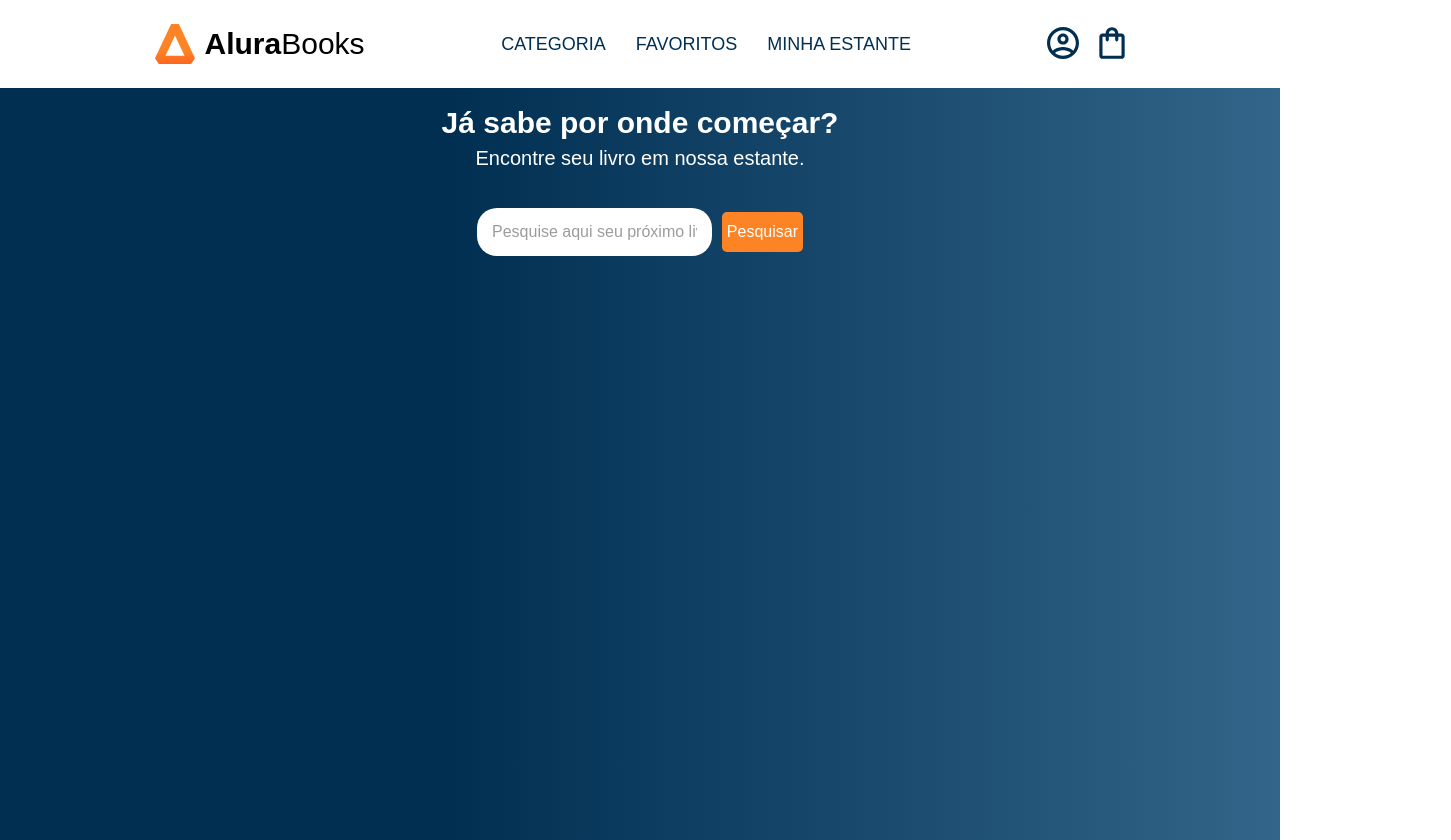
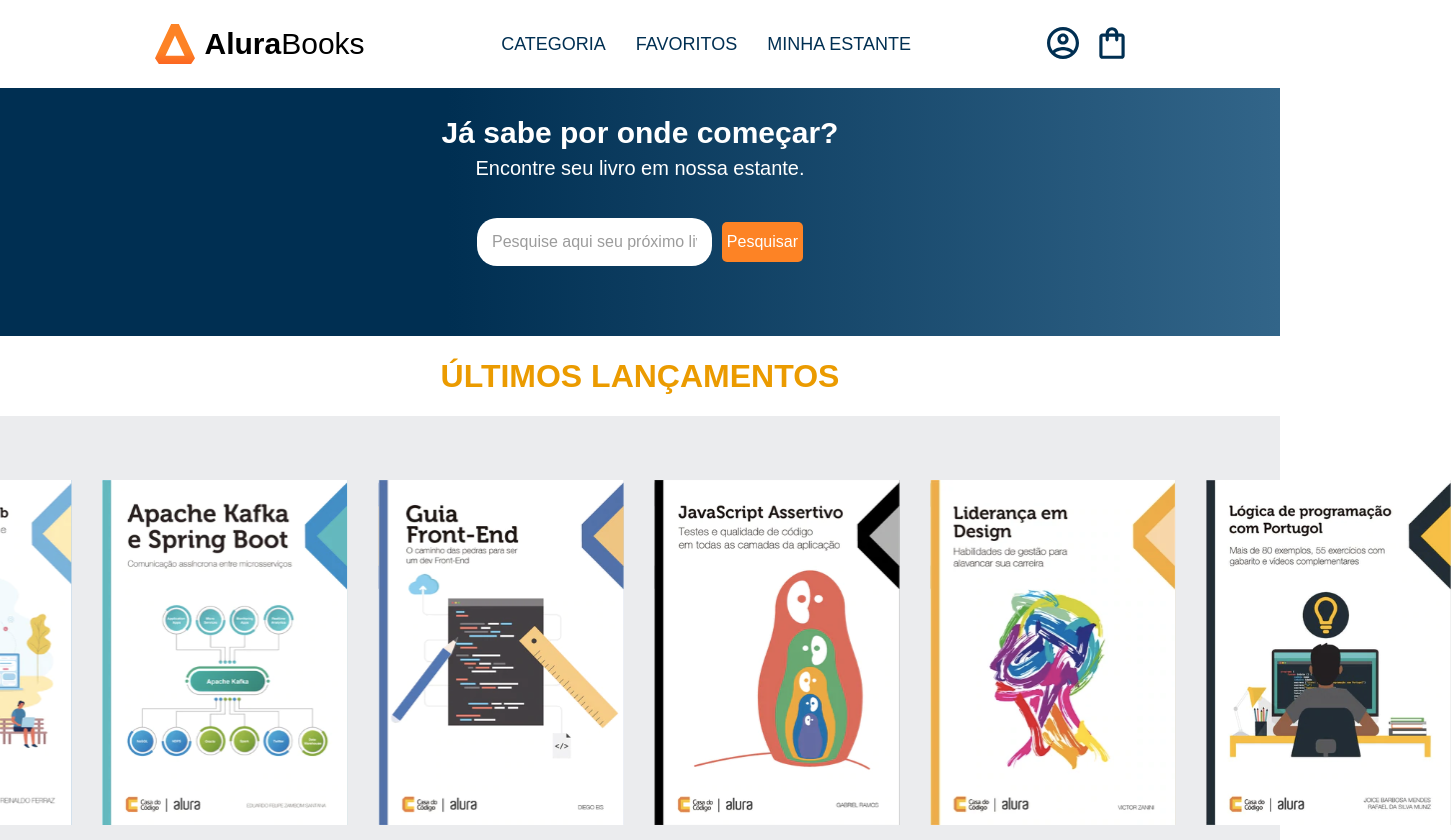
Before and after one commit to marcelypcosta/alura-books, a React (Create React App) app: page / in a window 1280 px wide. Shown: the top 840 px of the page, 1451 px wide, since content can reach past the window. Built offline with nearby package versions, Linux system fonts and the light colour scheme.

Commit message:
Fazendo as props do componente

```diff
--- a/src/App.js
+++ b/src/App.js
@@ -4,11 +4,11 @@
 // Components
 import Header from "./components/Header";
 import Buscador from "./components/Buscador";
+import Lancamentos from "./components/Lancamentos"
 
 const AppContainer = styled.div`
   font-family: Arial, Helvetica, sans-serif;
   width: 100%;
-  height: 200vh;
   background-image: linear-gradient(90deg, #002f52 35%, #326589);
 `;
 
@@ -17,6 +17,7 @@
     <AppContainer>
       <Header />
       <Buscador />
+      <Lancamentos />
     </AppContainer>
   );
 }
--- a/src/components/Buscador/index.js
+++ b/src/components/Buscador/index.js
@@ -9,7 +9,7 @@
 // Estilização
 const SectionBuscar = styled.section`
   width: 80%;
-  margin: 20px auto 0;
+  margin: 30px auto 0;
   display: flex;
   flex-direction: column;
   gap: 10px;
@@ -39,10 +39,15 @@
 `;
 
 const LivrosContainer = styled.div`
+  width: 100%;
   display: grid;
-  grid-template-columns: repeat(3, auto);
+  grid-template-columns: repeat(6, auto);
   gap: 20px;
   margin-top: 30px;
+
+  img{
+    height: 300px;
+  }
 `;
 
 function Buscador() {
--- /dev/null
+++ b/src/components/Lancamentos/dados.js
@@ -0,0 +1,39 @@
+import livro1 from "../assets/imgs/livro 1.svg";
+import livro2 from "../assets/imgs/livro 2.svg";
+import livro3 from "../assets/imgs/livro 3.svg";
+import livro4 from "../assets/imgs/livro 4.svg";
+import livro5 from "../assets/imgs/livro 5.svg";
+import livro6 from "../assets/imgs/livro 6.svg";
+
+export const livros = [
+  {
+    id: 1,
+    nome: "Acessibilidade na Web",
+    img: livro1,
+  },
+  {
+    id: 2,
+    nome: "Apache Kafka e Spring Boot",
+    img: livro2,
+  },
+  {
+    id: 3,
+    nome: "Guia Front-End",
+    img: livro3,
+  },
+  {
+    id: 4,
+    nome: "Javascript Assertivo",
+    img: livro4,
+  },
+  {
+    id: 5,
+    nome: "Liderança em Design",
+    img: livro5,
+  },
+  {
+    id: 6,
+    nome: "Lógica de Programação com Portugol",
+    img: livro6,
+  },
+];
--- /dev/null
+++ b/src/components/Lancamentos/index.js
@@ -0,0 +1,44 @@
+import styled from "styled-components";
+
+import { livros } from "./dados";
+
+// Components
+import { Titulo } from "../Titulo";
+
+const SectionLancamentos = styled.div`
+  margin-top: 30px;
+`;
+
+const LancamentosContainer = styled.div`
+  display: grid;
+  grid-template-columns: repeat(6, auto);
+  justify-content: center;
+  gap: 30px;
+  background-color: #ebecee;
+  padding: 64px;
+
+  img:hover {
+    cursor: pointer;
+  }
+`;
+
+function Lancamentos() {
+  return (
+    <SectionLancamentos>
+      <Titulo
+        cor="#eb9b00"
+        fontSize="32px"
+        textAlign="center"
+      >
+        Últimos lançamentos
+      </Titulo>
+      <LancamentosContainer>
+        {livros.map((livro) => (
+          <img key={livro.id} src={livro.img} alt={livro.nome} />
+        ))}
+      </LancamentosContainer>
+    </SectionLancamentos>
+  );
+}
+
+export default Lancamentos;
--- /dev/null
+++ b/src/components/Titulo/index.js
@@ -0,0 +1,11 @@
+import styled from "styled-components";
+
+export const Titulo = styled.h2`
+  text-align: ${props => props.textAlign || 'start'};
+  text-transform: uppercase;
+  font-size: ${props => props.fontSize || '16px'};
+  font-weight: bold;
+  color: ${props => props.cor || '#000'};
+  background-color: #fff;
+  padding: 24px;
+`;
```
